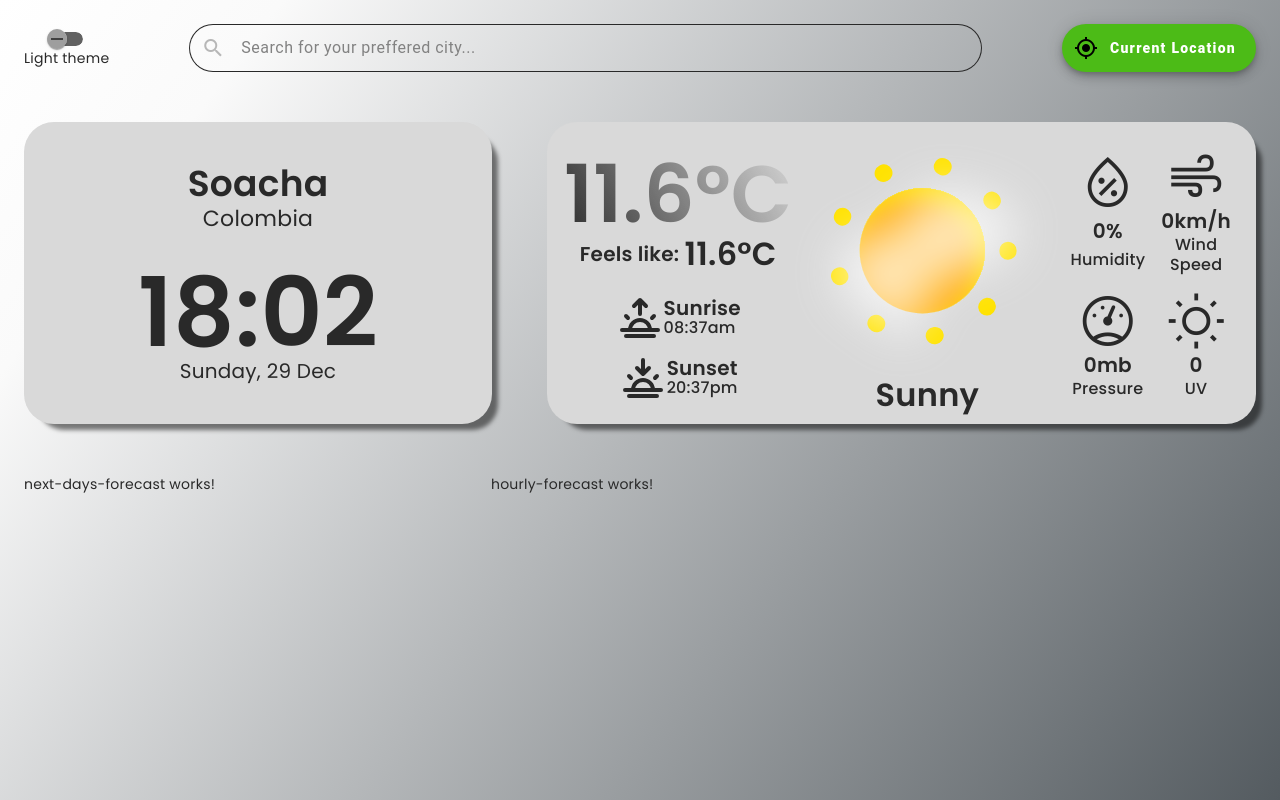
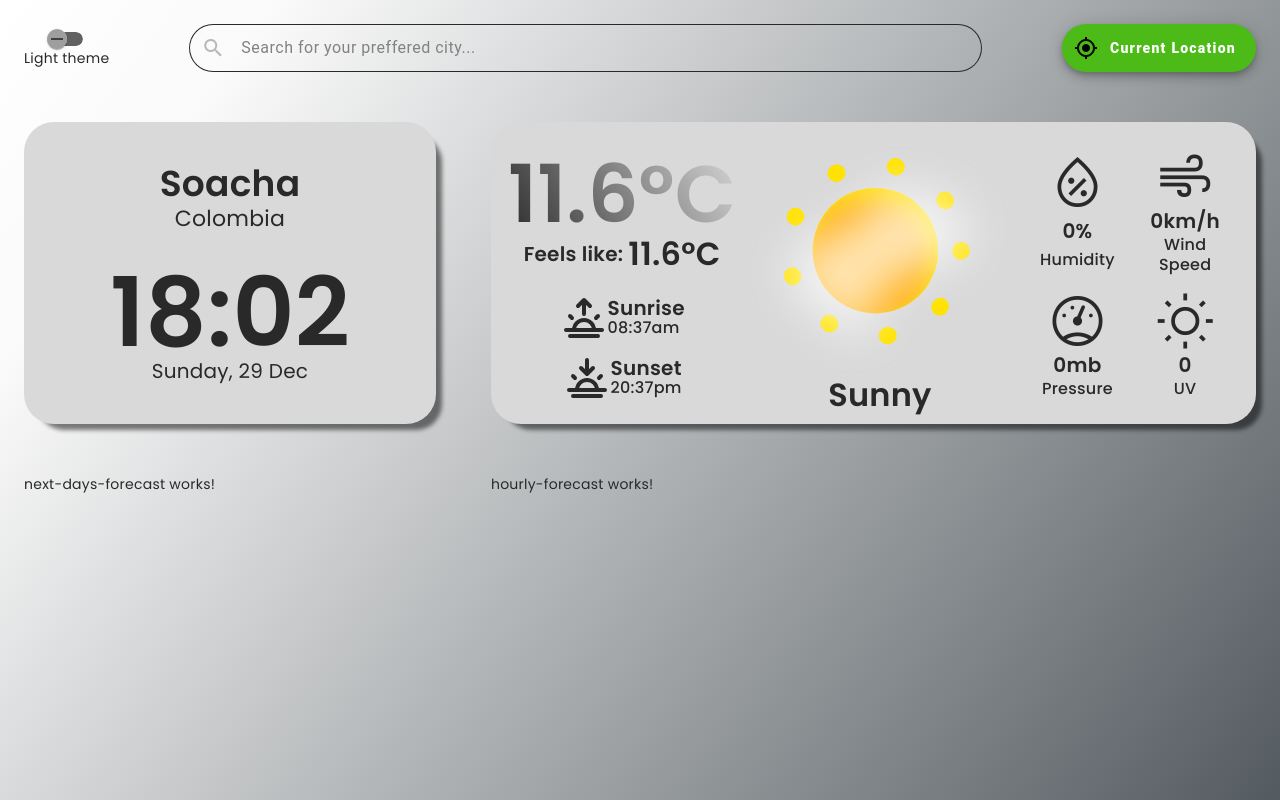
Before and after one commit to Will-h0219/weatherApp, an Angular app: page /weather in a window 1280 px wide. Built offline with nearby package versions, Linux system fonts and the light colour scheme.

Commit message:
adjust placement

```diff
--- a/src/app/features/weather/weather.component.scss
+++ b/src/app/features/weather/weather.component.scss
@@ -17,10 +17,10 @@
     align-items: stretch;
 
     .current-city {
-      flex: 40%;
+      flex: 35%;
     }
     .weather-info {
-      flex: 60%;
+      flex: 65%;
     }
     .next-days-forecast {
       flex: 35%;
```
